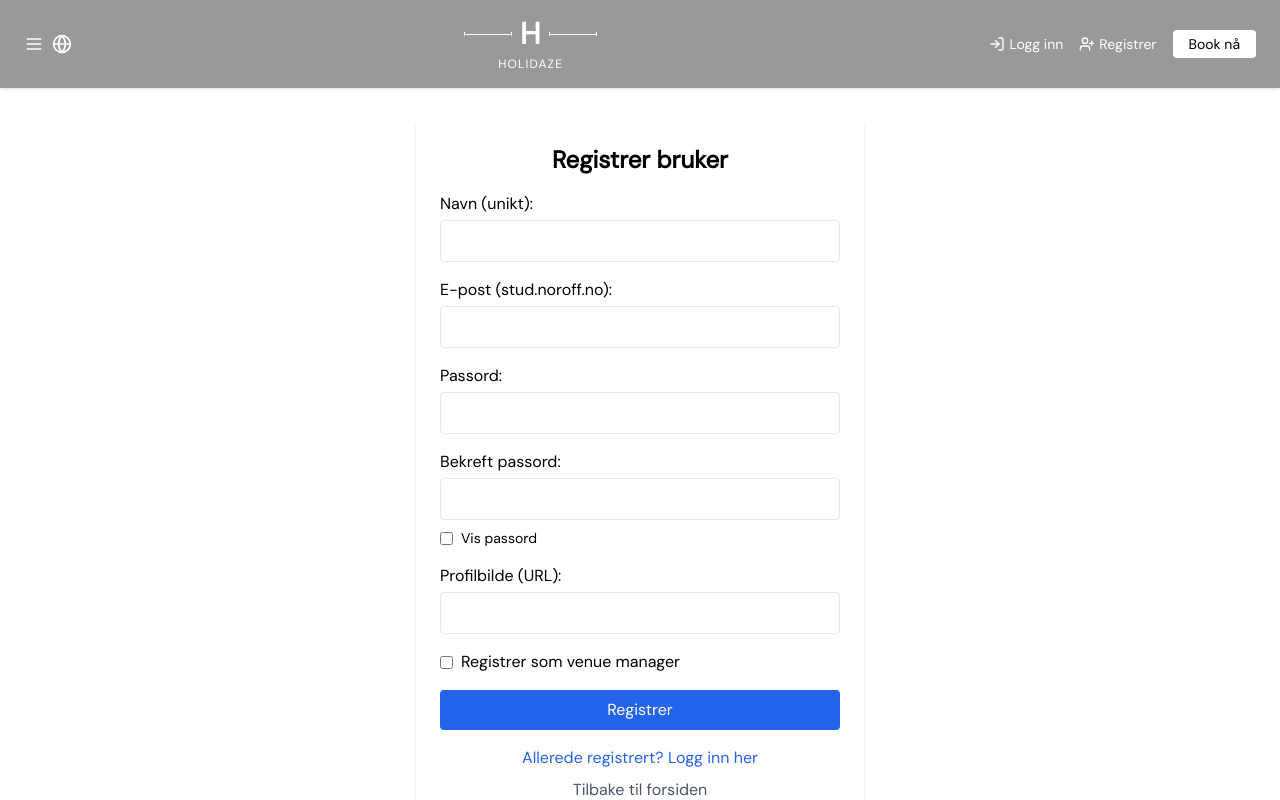
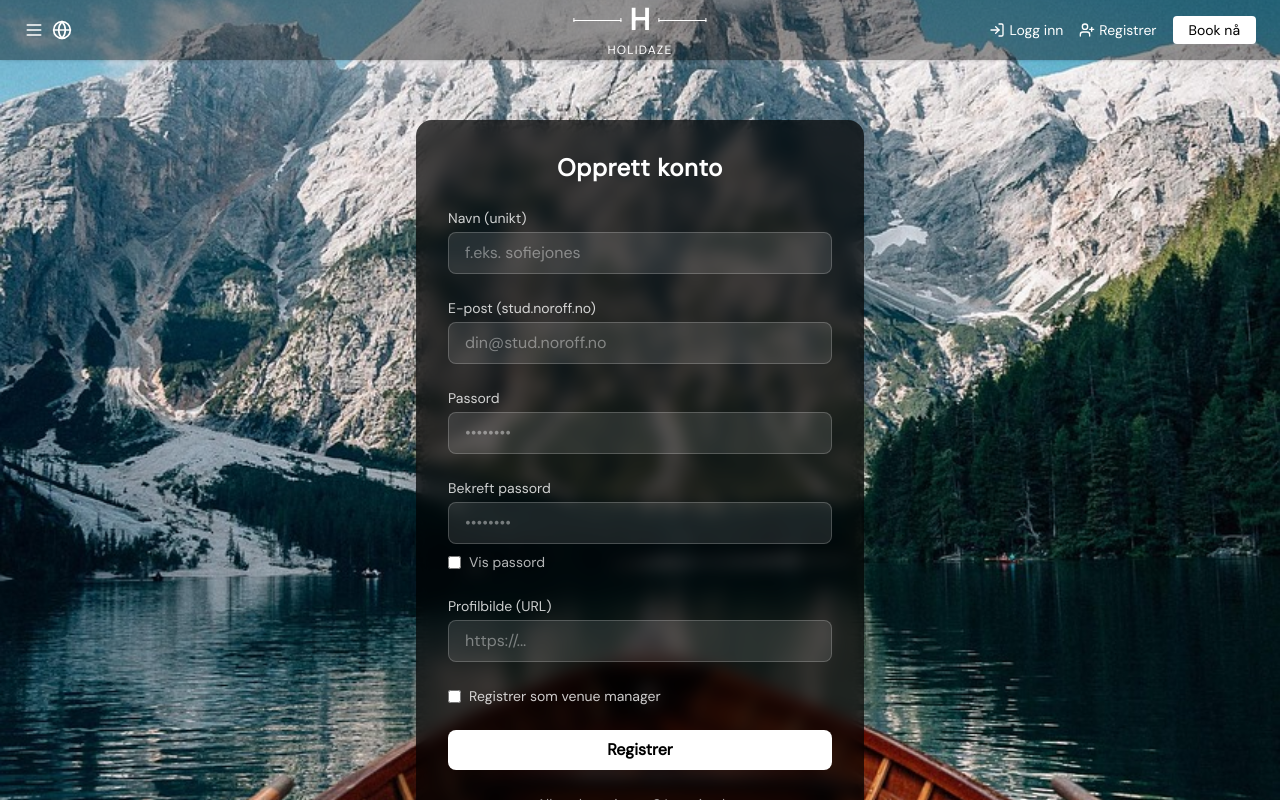
Before and after one commit to ChristianWestby/holidaze-christian, a React (Vite) app: page /register in a window 1280 px wide. Shown: the top 800 px of the page. Built offline with nearby package versions, Linux system fonts and the light colour scheme.

Commit message:
La til Map i Navbar med filtrering per verdensdel.

```diff
--- a/package.json
+++ b/package.json
@@ -13,10 +13,12 @@
     "@fontsource/dm-sans": "^5.2.5",
     "@fontsource/playfair-display": "^5.2.5",
     "date-fns": "^4.1.0",
+    "leaflet": "^1.9.4",
     "lucide-react": "^0.509.0",
     "react": "^19.0.0",
     "react-datepicker": "^8.3.0",
     "react-dom": "^19.0.0",
+    "react-leaflet": "^5.0.0",
     "react-router-dom": "^7.5.3"
   },
   "devDependencies": {
--- a/src/App.jsx
+++ b/src/App.jsx
@@ -14,6 +14,7 @@ import CreateVenue from "@pages/CreateVenue";
 import Settings from "@pages/Settings";
 import AllVenues from "@pages/AllVenues";
 import MyBookings from "@pages/MyBookings";
+import MapPage from "@pages/MapPage";
 
 import ProtectedRoute from "@utils/ProtectedRoute";
 
@@ -30,6 +31,7 @@ export default function App() {
           <Route path="/stories/bali" element={<Stories />} />
           <Route path="login" element={<Login />} />
           <Route path="register" element={<Register />} />
+          <Route path="map" element={<MapPage />} />
 
 
           <Route
--- a/src/components/layout/Navbar.jsx
+++ b/src/components/layout/Navbar.jsx
@@ -52,13 +52,15 @@ export default function Navbar() {
         <div className="relative">
           <button onClick={() => setMenuOpen(true)} className="flex items-center gap-2">
             <Menu className="w-5 h-5" />
-            <Globe className="w-5 h-5" />
+            <Link to="/map">
+            <Globe className="w-5 h-5 hover:text-white/80 transition" title="Utforsk kart" />
+            </Link>
           </button>
           {menuOpen && <DropdownMenu onClose={() => setMenuOpen(false)} />}
         </div>
 
         {/* Logo */}
-        <div className="flex items-center gap-4 flex-1 justify-center">
+        <div className="absolute left-1/2 transform -translate-x-1/2">
   <LogoHolidaze scrolled={scrolled} />
 </div>
 
@@ -75,7 +77,7 @@ export default function Navbar() {
                 Registrer
               </Link>
              <Link
-                to="/login"
+  to={user ? "/booking" : "/login"}
   className={`px-4 py-1 rounded transition ${
     scrolled ? "bg-black text-white hover:bg-gray-900" : "bg-white text-black hover:bg-gray-200"
   }`}
--- a/src/pages/AllVenues.jsx
+++ b/src/pages/AllVenues.jsx
@@ -36,23 +36,24 @@ export default function AllVenues() {
   const totalPages = Math.ceil(filtered.length / venuesPerPage);
 
   return (
-    <div className="max-w-7xl mx-auto px-4 py-10 mt-[120px]">
-      <h1 className="text-3xl font-bold mb-4 border-b border-black pb-2">Alle steder</h1>
+    <div className="min-h-screen bg-[#1c1c1c] text-white px-4 py-10 mt-[120px]">
+      <div className="max-w-7xl mx-auto">
+        <h1 className="text-3xl font-bold mb-6 border-b border-white/20 pb-2">Alle steder</h1>
 
         {/* Søk og filter */}
-      <div className="flex flex-col sm:flex-row gap-4 mb-6">
+        <div className="flex flex-col sm:flex-row gap-4 mb-8">
           <input
             type="text"
             value={searchTerm}
             onChange={(e) => setSearchTerm(e.target.value)}
             placeholder="Søk..."
-          className="w-full sm:w-1/2 px-4 py-2 border border-gray-300 rounded focus:outline-none focus:ring-2 focus:ring-black"
+            className="w-full sm:w-1/2 px-4 py-2 bg-white/10 text-white border border-white/20 rounded placeholder-white/50 focus:outline-none focus:ring-2 focus:ring-white/30"
           />
 
           <select
             value={continent}
             onChange={(e) => setContinent(e.target.value)}
-          className="w-full sm:w-1/2 px-4 py-2 border border-gray-300 rounded focus:outline-none focus:ring-2 focus:ring-black"
+            className="w-full sm:w-1/2 px-4 py-2 bg-white/10 text-white border border-white/20 rounded focus:outline-none focus:ring-2 focus:ring-white/30"
           >
             <option value="">Alle verdensdeler</option>
             <option value="Europa">Europa</option>
@@ -64,8 +65,7 @@ export default function AllVenues() {
           </select>
         </div>
 
-      {/* Tilbake-lenke øverst */}
-      <Link to="/" className="text-sm underline hover:text-black mb-6 block">
+        <Link to="/" className="text-sm underline hover:text-white/80 mb-8 block">
           ← Tilbake til meny
         </Link>
 
@@ -76,27 +76,29 @@ export default function AllVenues() {
           ))}
         </div>
 
-      {/* Paginering + Tilbake-lenke nederst */}
-      <div className="flex flex-col items-center mt-10 gap-4">
+        {/* Paginering */}
+        <div className="flex flex-col items-center mt-12 gap-4">
           <div className="flex flex-wrap justify-center gap-2">
             {Array.from({ length: totalPages }, (_, i) => (
               <button
                 key={i + 1}
                 onClick={() => setCurrentPage(i + 1)}
-              className={`px-4 py-2 border text-sm rounded transition-all ${
+                className={`px-4 py-2 text-sm rounded transition-all ${
                   currentPage === i + 1
-                  ? "bg-black text-white border-black"
-                  : "bg-white text-black border-gray-300 hover:bg-gray-100"
+                    ? "bg-white text-black"
+                    : "bg-white/10 text-white border border-white/20 hover:bg-white/20"
                 }`}
               >
                 {i + 1}
               </button>
             ))}
           </div>
-        <Link to="/" className="text-sm underline hover:text-black">
+
+          <Link to="/" className="text-sm underline hover:text-white/80">
             ← Tilbake til meny
           </Link>
         </div>
       </div>
+    </div>
   );
 }
--- a/src/pages/Login.jsx
+++ b/src/pages/Login.jsx
@@ -1,7 +1,6 @@
 import { useState } from "react";
 import { useNavigate } from "react-router-dom";
 import { Eye, EyeOff } from "lucide-react";
-
 import { useAuth } from "@auth/AuthContext";
 
 export default function Login() {
@@ -36,36 +35,44 @@ export default function Login() {
   }
 
   return (
-    <div className="max-w-md mx-auto mt-[120px] bg-white p-6 rounded shadow">
-      <h1 className="text-2xl font-bold mb-4 text-center">Logg inn</h1>
-      {error && <p className="text-red-600 mb-4 text-center">{error}</p>}
+    <div
+      className="min-h-screen bg-cover bg-center bg-no-repeat flex items-center justify-center px-4"
+      style={{
+        backgroundImage: "url('/images/holidaze-auth-bg.jpg')",
+      }}
+    >
+      <div className="max-w-md w-full bg-black/70 text-white p-8 rounded-2xl shadow-xl backdrop-blur font-sans mt-[120px]">
+        <h1 className="text-2xl font-semibold mb-6 text-center tracking-wide">Velkommen tilbake</h1>
+        {error && <p className="text-red-400 mb-4 text-center text-sm">{error}</p>}
 
-      <form onSubmit={handleLogin} className="space-y-4">
+        <form onSubmit={handleLogin} className="space-y-6">
           <div>
-          <label className="block mb-1">E-post:</label>
+            <label className="block mb-1 text-sm text-white/80">E-postadresse</label>
             <input
               type="email"
               value={email}
               onChange={(e) => setEmail(e.target.value)}
               required
-            className="w-full border px-3 py-2 rounded"
+              className="w-full bg-white/10 text-white border border-white/20 px-4 py-2 rounded-lg placeholder-white/40 focus:outline-none focus:ring-2 focus:ring-white/30"
+              placeholder="din@epost.no"
             />
           </div>
 
           <div>
-          <label className="block mb-1">Passord:</label>
+            <label className="block mb-1 text-sm text-white/80">Passord</label>
             <div className="relative">
               <input
                 type={showPassword ? "text" : "password"}
                 value={password}
                 onChange={(e) => setPassword(e.target.value)}
                 required
-              className="w-full border px-3 py-2 rounded pr-10"
+                className="w-full bg-white/10 text-white border border-white/20 px-4 py-2 pr-10 rounded-lg placeholder-white/40 focus:outline-none focus:ring-2 focus:ring-white/30"
+                placeholder="••••••••"
               />
               <button
                 type="button"
                 onClick={() => setShowPassword(!showPassword)}
-              className="absolute top-1/2 right-3 -translate-y-1/2 text-gray-500 hover:text-black"
+                className="absolute top-1/2 right-3 -translate-y-1/2 text-white/50 hover:text-white transition"
                 aria-label={showPassword ? "Skjul passord" : "Vis passord"}
               >
                 {showPassword ? <EyeOff size={20} /> : <Eye size={20} />}
@@ -75,11 +82,12 @@ export default function Login() {
 
           <button
             type="submit"
-          className="text-sm bg-black text-white px-4 py-2 rounded hover:bg-gray-800 transition"
+            className="w-full bg-white text-black font-semibold py-2 rounded-lg hover:bg-white/90 transition"
           >
             Logg inn
           </button>
         </form>
       </div>
+    </div>
   );
 }
--- /dev/null
+++ b/src/pages/MapPage.jsx
@@ -0,0 +1,102 @@
+import { useEffect, useState } from "react";
+import { useNavigate } from "react-router-dom";
+import { MapContainer, TileLayer, Marker, Popup } from "react-leaflet";
+import L from "leaflet";
+import "leaflet/dist/leaflet.css";
+
+// Fix marker icon issue in Leaflet
+import markerIcon2x from "leaflet/dist/images/marker-icon-2x.png";
+import markerIcon from "leaflet/dist/images/marker-icon.png";
+import markerShadow from "leaflet/dist/images/marker-shadow.png";
+
+delete L.Icon.Default.prototype._getIconUrl;
+L.Icon.Default.mergeOptions({
+  iconRetinaUrl: markerIcon2x,
+  iconUrl: markerIcon,
+  shadowUrl: markerShadow,
+});
+
+export default function MapPage() {
+  const [venues, setVenues] = useState([]);
+  const [continent, setContinent] = useState("");
+  const navigate = useNavigate();
+
+  useEffect(() => {
+    async function fetchVenues() {
+      try {
+        const res = await fetch("https://api.noroff.dev/api/v1/holidaze/venues");
+        const data = await res.json();
+
+        // Legg inn dummy lat/lng hvis mangler
+        const withCoords = data.map((venue, i) => ({
+          ...venue,
+          lat: venue.location?.lat ?? (59.91 + i * 0.01),
+          lng: venue.location?.lng ?? (10.75 + i * 0.01),
+        }));
+
+        setVenues(withCoords);
+      } catch (err) {
+        console.error("Feil ved henting av venues:", err);
+      }
+    }
+    fetchVenues();
+  }, []);
+
+  const filteredVenues = continent
+    ? venues.filter((v) => v.location?.continent === continent)
+    : venues;
+
+  return (
+    <div className="mt-[120px] h-[calc(100vh-120px)] relative">
+      {/* Filterpanel */}
+      <div className="absolute top-8 left-1/2 -translate-x-1/2 z-[500] bg-white/90 backdrop-blur-sm text-black px-4 py-2 rounded shadow text-sm w-60">
+        <label className="block mb-1 font-medium">Filtrer verdensdel:</label>
+        <select
+          value={continent}
+          onChange={(e) => setContinent(e.target.value)}
+          className="w-full px-3 py-1 rounded border border-gray-300 focus:outline-none"
+        >
+          <option value="">Alle</option>
+          <option value="Europa">Europa</option>
+          <option value="Asia">Asia</option>
+          <option value="Afrika">Afrika</option>
+          <option value="Nord-Amerika">Nord-Amerika</option>
+          <option value="Sør-Amerika">Sør-Amerika</option>
+          <option value="Oseania">Oseania</option>
+        </select>
+      </div>
+
+      {/* Kartet */}
+      <MapContainer
+        center={[59.91, 10.75]}
+        zoom={4}
+        scrollWheelZoom={true}
+        className="h-full w-full z-0"
+      >
+        <TileLayer
+          url="https://{s}.tile.openstreetmap.org/{z}/{x}/{y}.png"
+          attribution="&copy; <a href='http://osm.org/copyright'>OpenStreetMap</a> contributors"
+        />
+
+        {filteredVenues.map((venue) => (
+          <Marker key={venue.id} position={[venue.lat, venue.lng]}>
+            <Popup>
+              <div className="text-sm">
+                <strong>{venue.name}</strong>
+                <br />
+                {venue.location?.city}, {venue.location?.country}
+                <br />
+                <button
+                  onClick={() => navigate(`/venues/${venue.id}`)}
+                  className="mt-1 text-blue-600 underline hover:text-blue-800"
+                >
+                  Vis detaljer
+                </button>
+              </div>
+            </Popup>
+          </Marker>
+        ))}
+      </MapContainer>
+    </div>
+  );
+}
--- a/src/pages/Register.jsx
+++ b/src/pages/Register.jsx
@@ -10,7 +10,6 @@ export default function Register() {
   const [venueManager, setVenueManager] = useState(false);
   const [showPassword, setShowPassword] = useState(false);
   const [error, setError] = useState("");
-
   const navigate = useNavigate();
 
   async function handleRegister(e) {
@@ -41,92 +40,112 @@ export default function Register() {
   }
 
   return (
-    <div className="max-w-md mx-auto mt-[120px] bg-white p-6 rounded shadow">
-      <h1 className="text-2xl font-bold mb-4 text-center">Registrer bruker</h1>
-      {error && <p className="text-red-600 mb-4 text-center">{error}</p>}
-      <form onSubmit={handleRegister} className="space-y-4">
+    <div
+      className="min-h-screen bg-cover bg-center bg-no-repeat flex items-center justify-center px-4"
+      style={{
+  backgroundImage: "url('/images/holidaze-auth-bg.jpg')",
+}}
+    >
+      <div className="max-w-md w-full bg-black/70 text-white p-8 rounded-2xl shadow-xl backdrop-blur font-sans mt-[120px]">
+        <h1 className="text-2xl font-semibold mb-6 text-center tracking-wide">Opprett konto</h1>
+        {error && <p className="text-red-400 mb-4 text-center text-sm">{error}</p>}
+
+        <form onSubmit={handleRegister} className="space-y-6">
           <div>
-          <label className="block mb-1">Navn (unikt):</label>
+            <label className="block mb-1 text-sm text-white/80">Navn (unikt)</label>
             <input
               type="text"
               value={name}
               onChange={(e) => setName(e.target.value)}
               required
-            className="w-full border px-3 py-2 rounded"
+              className="w-full bg-white/10 text-white border border-white/20 px-4 py-2 rounded-lg placeholder-white/40 focus:outline-none focus:ring-2 focus:ring-white/30"
+              placeholder="f.eks. sofiejones"
             />
           </div>
+
           <div>
-          <label className="block mb-1">E-post (stud.noroff.no):</label>
+            <label className="block mb-1 text-sm text-white/80">E-post (stud.noroff.no)</label>
             <input
               type="email"
               value={email}
               onChange={(e) => setEmail(e.target.value)}
               required
-            className="w-full border px-3 py-2 rounded"
+              className="w-full bg-white/10 text-white border border-white/20 px-4 py-2 rounded-lg placeholder-white/40 focus:outline-none focus:ring-2 focus:ring-white/30"
+              placeholder="din@stud.noroff.no"
             />
           </div>
+
           <div>
-          <label className="block mb-1">Passord:</label>
+            <label className="block mb-1 text-sm text-white/80">Passord</label>
             <input
               type={showPassword ? "text" : "password"}
               value={password}
               onChange={(e) => setPassword(e.target.value)}
               required
-            className="w-full border px-3 py-2 rounded"
+              className="w-full bg-white/10 text-white border border-white/20 px-4 py-2 rounded-lg placeholder-white/40 focus:outline-none focus:ring-2 focus:ring-white/30"
+              placeholder="••••••••"
             />
           </div>
+
           <div>
-          <label className="block mb-1">Bekreft passord:</label>
+            <label className="block mb-1 text-sm text-white/80">Bekreft passord</label>
             <input
               type={showPassword ? "text" : "password"}
               value={confirmPassword}
               onChange={(e) => setConfirmPassword(e.target.value)}
               required
-            className="w-full border px-3 py-2 rounded"
+              className="w-full bg-white/10 text-white border border-white/20 px-4 py-2 rounded-lg placeholder-white/40 focus:outline-none focus:ring-2 focus:ring-white/30"
+              placeholder="••••••••"
             />
-          <div className="mt-2">
-            <label className="text-sm flex items-center gap-2">
+            <label className="text-sm mt-2 flex items-center gap-2 text-white/70">
               <input
                 type="checkbox"
                 checked={showPassword}
                 onChange={() => setShowPassword(!showPassword)}
+                className="accent-white"
               />
               Vis passord
             </label>
           </div>
-        </div>
+
           <div>
-          <label className="block mb-1">Profilbilde (URL):</label>
+            <label className="block mb-1 text-sm text-white/80">Profilbilde (URL)</label>
             <input
               type="url"
               value={avatar}
               onChange={(e) => setAvatar(e.target.value)}
-            className="w-full border px-3 py-2 rounded"
+              className="w-full bg-white/10 text-white border border-white/20 px-4 py-2 rounded-lg placeholder-white/40 focus:outline-none focus:ring-2 focus:ring-white/30"
+              placeholder="https://..."
             />
           </div>
-        <div className="flex items-center gap-2">
+
+          <label className="text-sm flex items-center gap-2 text-white/80">
             <input
               type="checkbox"
               checked={venueManager}
               onChange={(e) => setVenueManager(e.target.checked)}
+              className="accent-orange-500"
             />
-          <label>Registrer som venue manager</label>
-        </div>
+            Registrer som venue manager
+          </label>
+
           <button
             type="submit"
-          className="w-full bg-blue-600 text-white py-2 rounded hover:bg-blue-700 transition"
+            className="w-full bg-white text-black font-semibold py-2 rounded-lg hover:bg-white/90 transition"
           >
             Registrer
           </button>
-        <div className="text-center mt-4 space-y-2">
-          <Link to="/login" className="text-blue-600 hover:underline block">
+
+          <div className="text-center mt-4 space-y-2 text-sm">
+            <Link to="/login" className="text-white/60 hover:underline block">
               Allerede registrert? Logg inn her
             </Link>
-          <Link to="/" className="text-gray-600 hover:underline block">
+            <Link to="/" className="text-white/40 hover:underline block">
               Tilbake til forsiden
             </Link>
           </div>
         </form>
       </div>
+    </div>
   );
 }
```
Also changed, not shown: src/pages/VenueDetail.jsx (+16 -15 lines), public/images/holidaze-auth-bg.jpg (added), 1 other file (tests, documents, lock files or other folders). Lines whose indentation alone changed are shown as unchanged.
